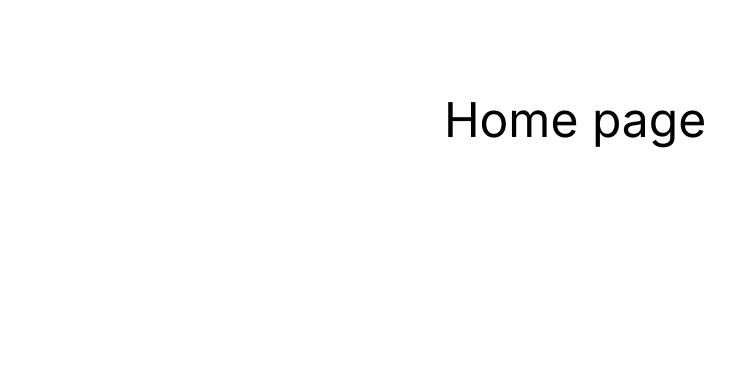
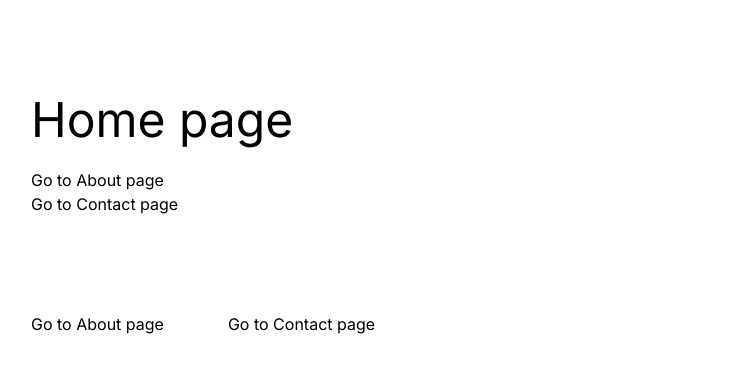
Before and after one commit to DeepakDhakad52/Next.js-learning, a Next.js app: page / in a window 1280 px wide. Shown: the top 372 px of the page, without its empty margins (65-800 px from the left). Built offline with nearby package versions, Linux system fonts and the light colour scheme.

Commit message:
Linking and Navigation

```diff
--- a/src/app/about/page.js
+++ b/src/app/about/page.js
@@ -1,9 +1,11 @@
+import Link from 'next/link'
 import React from 'react'
 
 const page = () => {
   return (
-    <main className="flex min-h-screen flex-col items-center justify-between p-24">
-      <h1 className="text-bold text-5xl">About page</h1>
+    <main className=" p-24">
+      <h1 className="text-bold text-5xl">About page</h1><br />
+      <Link href={'/'}>Go to Home page</Link>
     </main>
   )
 }
--- a/src/app/contact/page.js
+++ b/src/app/contact/page.js
@@ -1,9 +1,11 @@
+import Link from 'next/link'
 import React from 'react'
 
 const page = () => {
   return (
-    <main className="flex min-h-screen flex-col items-center justify-between p-24">
-      <h1 className="text-bold text-5xl">Contact page</h1>
+    <main className="p-24">
+      <h1 className="text-bold text-5xl">Contact page</h1><br />
+      <Link href='/'>Go to Home page</Link>
     </main>
   )
 }
--- a/src/app/page.js
+++ b/src/app/page.js
@@ -1,13 +1,24 @@
 'use client'
 
+import Link from "next/link";
+import { useRouter } from "next/navigation";
 import React from "react";
 
 export default function Home() {
 
+  const router = useRouter();
+  const navigate = (route) => {
+    router.push(route);
+  }
 
   return (
-    <main className="flex min-h-screen flex-col items-center justify-between p-24">
-      <h1 className="text-bold text-5xl">Home page</h1>
+    <main className=" min-h-screen p-24">
+      <h1 className="text-bold text-5xl">Home page</h1> <br />
+      <Link href={'/about'}>Go to About page</Link> <br />
+      <Link href={'/contact'}>Go to Contact page</Link> <br />
+      <br /><br /><br /><br />
+      <button onClick={()=>navigate('about')} >Go to About page</button>
+      <button onClick={()=>navigate('contact')} className="mx-16">Go to Contact page</button>
     </main>
   )
 }
```
